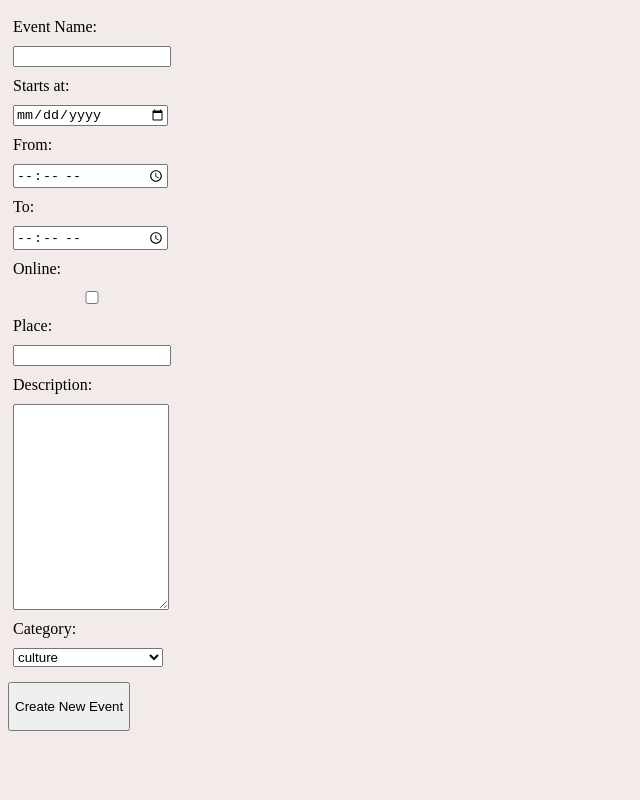
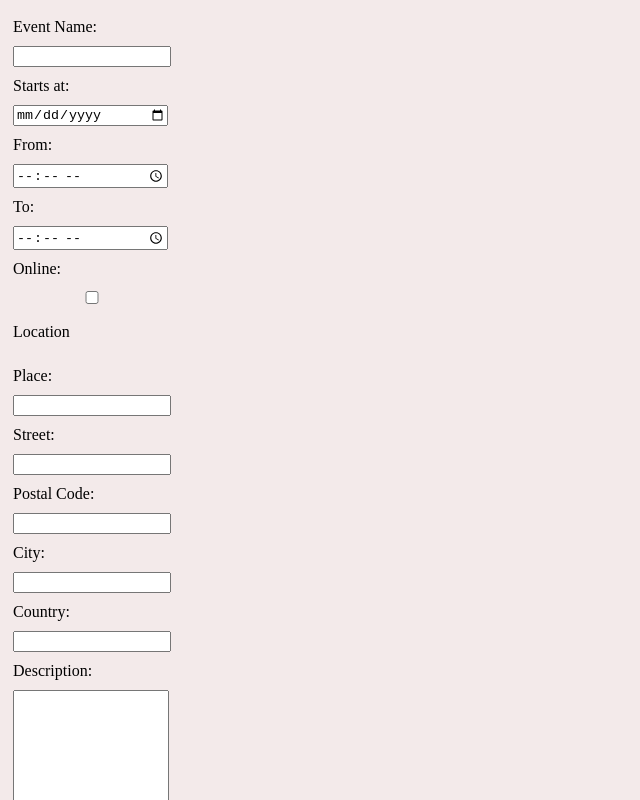
Before and after one commit to marzena-maria/meeting-app-frontend, a React (Create React App) app: page /event-form in a window 1280 px wide. Shown: the top 800 px of the page, without its empty margins (0-640 px from the left). Built offline with nearby package versions, Linux system fonts and the light colour scheme.

Commit message:
[event form updated - address, display result used once]

```diff
--- a/src/Components/Forms/EventForm/EventForm.js
+++ b/src/Components/Forms/EventForm/EventForm.js
@@ -12,8 +12,11 @@ const EventForm = () => {
                 timeFrom,
                 timeTo,
                 online,
-                //location,
-                //address,
+                place,
+                street,
+                postalCode,
+                city,
+                country,
                 place,
                 description,
                 category
@@ -34,14 +37,13 @@ const EventForm = () => {
     const [timeFrom, setTimeFrom] = React.useState('');
     const [timeTo, setTimeTo] = React.useState('');
     const [online, setOnline] = React.useState(false);
-    //const [location, setLocation] = React.useState('locationInitialState');
 
     //address - start
     const [place, setPlace] = React.useState('');
-    // const [street, setStreet] = React.useState('');
-    // const [city, setCity] = React.useState('');
-    // const [country, setCountry] = React.useState('');
-    // const [postalCode, setPostalCode] = React.useState('');
+    const [street, setStreet] = React.useState('');
+    const [postalCode, setPostalCode] = React.useState('');
+    const [city, setCity] = React.useState('');
+    const [country, setCountry] = React.useState('');
     //address - end
 
     const [description, setDescription] = React.useState('');
@@ -88,10 +90,40 @@ const EventForm = () => {
                     checked={online}
                 />
 
+                <p>Location</p>
+
                 <label htmlFor='place'>Place:</label>
                 <input
                     onChange={event => {setPlace(event.target.value)}}
                     className='placeInput'
+                    type='text'
+                />
+
+                <label htmlFor='street'>Street:</label>
+                <input
+                    onChange={event => {setStreet(event.target.value)}}
+                    className='streetInput'
+                    type='text'
+                />
+
+                <label htmlFor='postalCode'>Postal Code:</label>
+                <input
+                    onChange={event => {setPostalCode(event.target.value)}}
+                    className='postalCodeInput'
+                    type='text'
+                />
+
+                <label htmlFor='city'>City:</label>
+                <input
+                    onChange={event => {setCity(event.target.value)}}
+                    className='cityInput'
+                    type='text'
+                />
+
+                <label htmlFor='city'>Country:</label>
+                <input
+                    onChange={event => {setCountry(event.target.value)}}
+                    className='countryInput'
                     type='text'
                 />
 
@@ -105,8 +137,9 @@ const EventForm = () => {
 
                 <label htmlFor='category'>Category:</label>
                 <select onChange={event => setCategory(event.target.value)}>
-                    <option value="music">culture</option>
-                    <option value="books">culture</option>
+                    <option value="empty"></option>
+                    <option value="music">music</option>
+                    <option value="books">books</option>
                     <option value="sport">sport</option>
                     <option value="learning languages">learning languages</option>
                     <option value="other">other</option>
--- a/src/Components/Pages/Home.js
+++ b/src/Components/Pages/Home.js
@@ -3,16 +3,21 @@ import NavBar from "../shared/NavBar"
 
 import SearchFromInput from './SearchFromInput/SearchFromInput';
 import SearchFromNav from './SearchFromNav/SearchFromNav';
+import DisplayResults from '../shared/DisplayResults/DisplayResults';
 
 function Home() {
+    const [events, setEvents] = React.useState([]);
     return (
         <div>
             <NavBar />
 
-            <SearchFromNav />
-            <SearchFromInput />
+            <SearchFromNav setEvents={setEvents} />
+            <SearchFromInput setEvents={setEvents} />
+            <DisplayResults
+                listOfResults={events}/>
         </div>
     )
+
 };
 
 export default Home;
--- a/src/Components/Pages/SearchFromInput/SearchFromInput.js
+++ b/src/Components/Pages/SearchFromInput/SearchFromInput.js
@@ -3,14 +3,11 @@ import React, { useState, useEffect, useCallback } from 'react';
 
 import axios from 'axios';
 import  { debounce } from 'lodash';
+import Input from './Input/Input';
 
-import Input from './Input/Input';
-import DisplayResults from '../../shared/DisplayResults/DisplayResults';
-
-const SearchFromInput = () => {
+const SearchFromInput = ({ setEvents }) => {
 
     const [inputValue, setInputValue] = useState('');
-    const [events, setEvents] = useState([]);
 
     //console.log(inputValue);
     //console.log(events);
@@ -34,12 +31,12 @@ const SearchFromInput = () => {
         handleDelay(inputValue);
     }, [inputValue, handleDelay]);
 
-    console.log(events);
+
 
     return (
         <div>
             <Input onChange={value => setInputValue(value)} />
-            <DisplayResults listOfResults={events}/>
+
         </div>
     )
 
--- a/src/Components/Pages/SearchFromNav/SearchFromNav.js
+++ b/src/Components/Pages/SearchFromNav/SearchFromNav.js
@@ -1,28 +1,20 @@
 import React, { useState, useEffect } from 'react';
-//import '/SearchFromNav.scss';
-
+import './SearchFromNav.scss';
 import axios from 'axios';
 
-import DisplayResults from '../../shared/DisplayResults/DisplayResults';
+const SearchFromNav = ({ setEvents }) => {
 
-const SearchFromNav = () => {
+    const options = ['music', 'books', 'sport', 'learning languages', 'other', 'online'];
 
-    const [events, setEvents] = useState([]);
-
-    const categories = ['music', 'books', 'sport', 'learning languages', 'other', 'online'];
-
-    const getCategory = async (category) => {
+    const getOption = async (option) => {
         try {
             let response;
-            switch(category) {
+            switch(option) {
                 case 'online':
                     response = await axios.get(`/events/search-events/online`);
                     break;
-                // case 'location':
-                //     response = await axios.get(`/events/search-events/location/${location}`);
-                //     break;
                     default:
-                    response = await axios.get(`/events/search-events/category/${category}`);
+                    response = await axios.get(`/events/search-events/category/${option}`);
                     break;
             }
             setEvents(response.data);
@@ -30,22 +22,25 @@ const SearchFromNav = () => {
         catch (error) {
             console.log(error)
         }
-    }
+    };
 
 
 
     return (
         <div>
             <div>
-                {categories.map(category => (
-                <button
-                    className='categoryButton'
-                    onClick={() => getCategory(category)}>
-                    {category}
-                </button>))}
+                <ul className='optionsToClick'>
+                    {options.map(option => (
+                        <li
+                        className='optionField'
+                        onClick={() => getOption(option)}>
+                            {option}
+                        </li>
+                    ))}
+                </ul>
+
             </div>
-            <DisplayResults
-                listOfResults={events}/>
+
         </div>
     )
 };
--- a/src/Components/Pages/SearchFromNav/SearchFromNav.scss
+++ b/src/Components/Pages/SearchFromNav/SearchFromNav.scss
@@ -0,0 +1,30 @@
+.optionsToClick {
+    display: grid;
+    grid-template-columns: 1fr 1fr;
+    grid-template-rows: 20px 20px 20px;
+    text-align: center;
+    padding: 5px;
+    margin: 2px;
+    outline: 2px solid blue;
+
+    .optionField {
+        list-style: none;
+        margin: 0;
+        padding: 2px;
+        outline: 2px solid grey;
+    }
+}
+
+//tablet
+@media screen and (min-width:526px) {
+    .optionsToClick {
+        grid-template-columns: 1fr 1fr 1fr;
+    }
+}
+
+//desktop
+@media only screen and (min-width : 1038px) {
+    .optionsToClick {
+        grid-template-columns: 1fr 1fr 1fr 1fr;
+    }
+}
```
